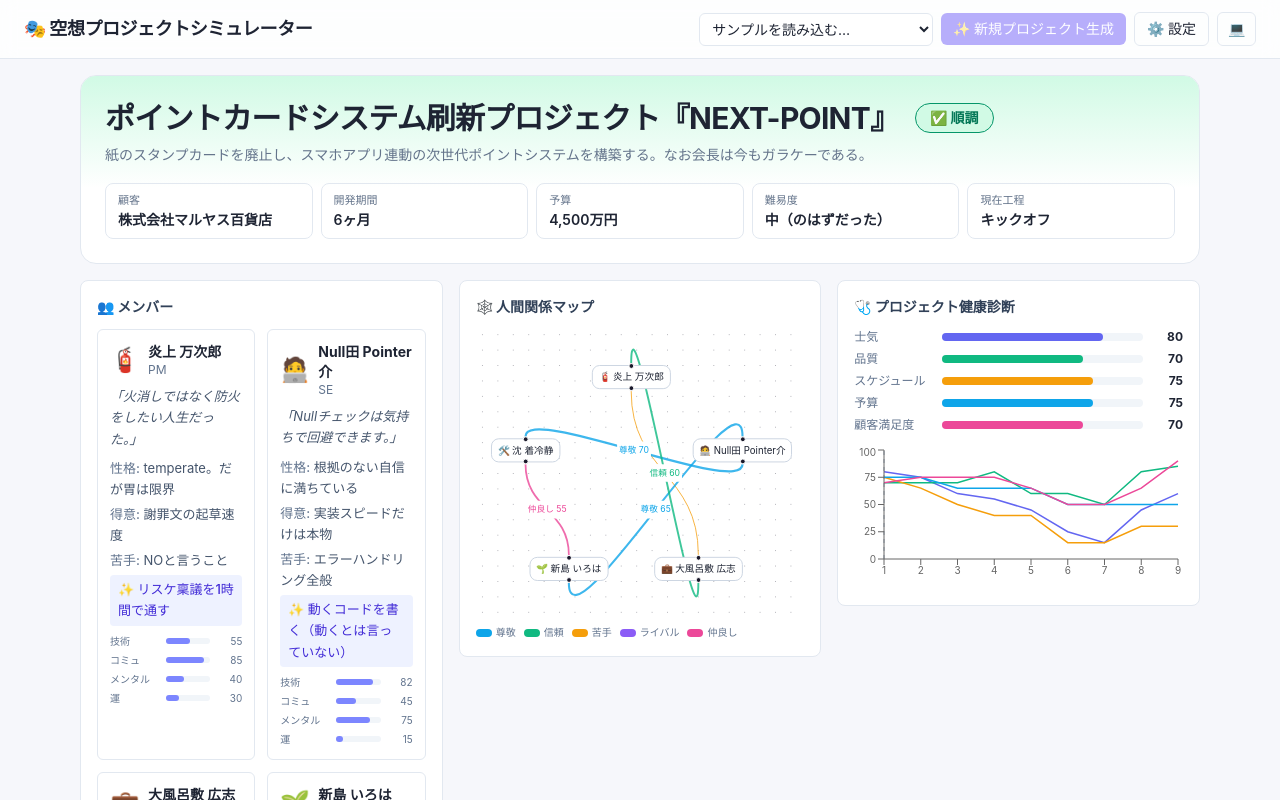
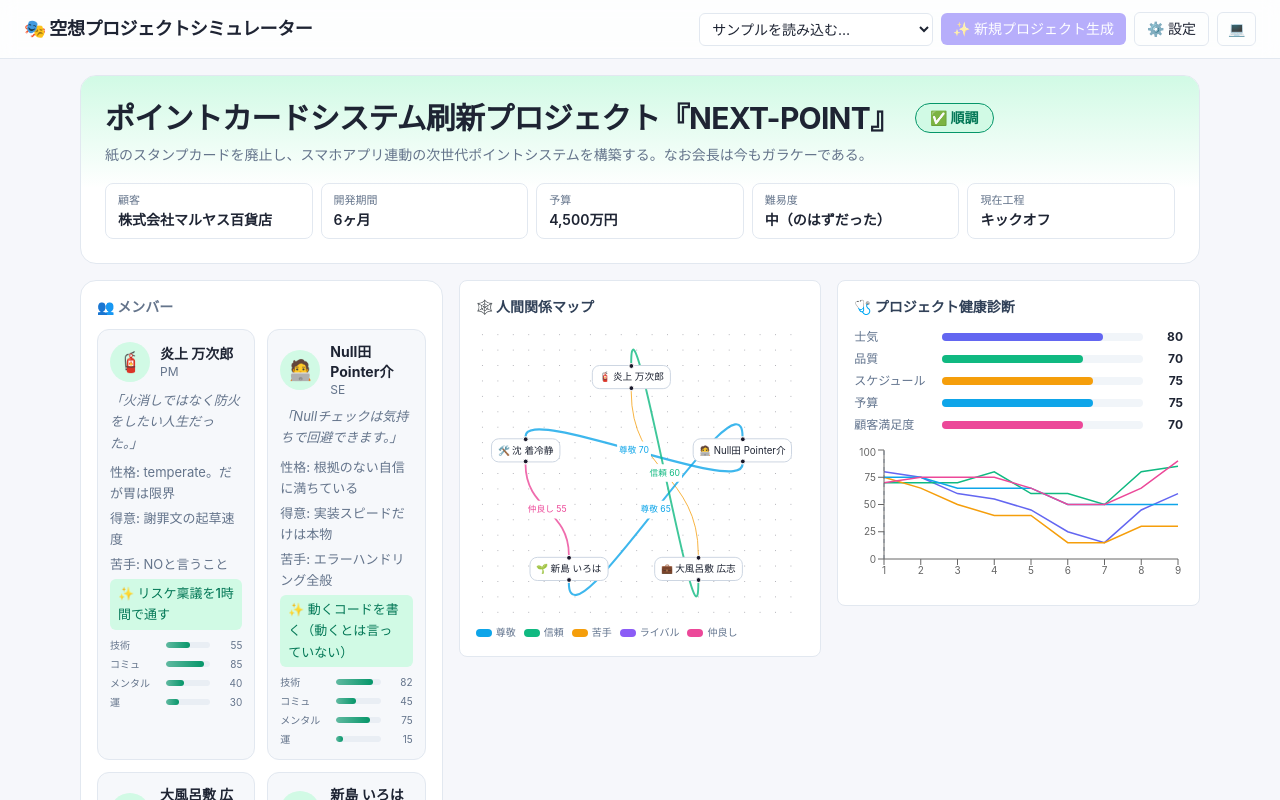
Before and after one commit to shio3ch/fanciful-project-simulator, a React (Vite) app: page / in a window 1280 px wide. Shown: the top 800 px of the page. Built offline with nearby package versions, Linux system fonts and the light colour scheme.

Commit message:
feat: メンバーカードをゲーム風の意匠に刷新

```diff
--- a/src/components/MemberList.tsx
+++ b/src/components/MemberList.tsx
@@ -9,45 +9,49 @@ const STAT_LABELS = [
 
 function MemberCard({ member }: { member: Member }) {
   return (
-    <div className="rounded-md border border-slate-200 bg-white p-3">
-      <div className="flex items-center gap-2">
-        <span className="text-2xl">{member.emoji}</span>
+    <div className="rounded-xl border border-line bg-card-raised/50 p-3">
+      <div className="flex items-center gap-2.5">
+        <span className="flex h-10 w-10 shrink-0 items-center justify-center rounded-full bg-accent-soft text-xl">
+          {member.emoji}
+        </span>
         <div>
           <div className="text-sm font-bold">{member.name}</div>
-          <div className="text-xs text-slate-500">{member.role}</div>
+          <div className="text-xs text-ink-muted">{member.role}</div>
         </div>
       </div>
-      <p className="mt-2 text-[13px] leading-relaxed italic text-slate-600">
+      <p className="mt-2 text-[13px] leading-relaxed italic text-ink-muted">
         「{member.catchphrase}」
       </p>
-      <dl className="mt-2 space-y-1 text-[13px] leading-relaxed text-slate-600">
+      <dl className="mt-2 space-y-1 text-[13px] leading-relaxed text-ink-muted">
         <div>
-          <dt className="inline font-medium text-slate-500">性格: </dt>
+          <dt className="inline font-medium">性格: </dt>
           <dd className="inline">{member.personality}</dd>
         </div>
         <div>
-          <dt className="inline font-medium text-slate-500">得意: </dt>
+          <dt className="inline font-medium">得意: </dt>
           <dd className="inline">{member.strengths}</dd>
         </div>
         <div>
-          <dt className="inline font-medium text-slate-500">苦手: </dt>
+          <dt className="inline font-medium">苦手: </dt>
           <dd className="inline">{member.weaknesses}</dd>
         </div>
-        <div className="rounded bg-indigo-50 px-2 py-1 font-medium text-indigo-700">
+        <div className="rounded-md bg-accent-soft px-2 py-1 font-medium text-accent-ink">
           ✨ {member.specialSkill}
         </div>
       </dl>
       <div className="mt-2 space-y-1">
         {STAT_LABELS.map(([key, label]) => (
           <div key={key} className="flex items-center gap-2 text-[10px]">
-            <span className="w-12 text-slate-500">{label}</span>
-            <div className="h-1.5 flex-1 rounded bg-slate-100">
+            <span className="w-12 text-ink-muted">{label}</span>
+            <div className="h-1.5 flex-1 overflow-hidden rounded-full bg-line/60">
               <div
-                className="h-1.5 rounded bg-indigo-400"
+                className="h-full rounded-full bg-gradient-to-r from-accent/60 to-accent"
                 style={{ width: `${member.stats[key]}%` }}
               />
             </div>
-            <span className="w-6 text-right text-slate-500">{member.stats[key]}</span>
+            <span className="w-6 text-right text-ink-muted">
+              {member.stats[key]}
+            </span>
           </div>
         ))}
       </div>
@@ -57,8 +61,8 @@ function MemberCard({ member }: { member: Member }) {
 
 export default function MemberList({ members }: { members: Member[] }) {
   return (
-    <section className="rounded-lg border border-slate-200 bg-white p-4">
-      <h2 className="mb-3 text-sm font-bold text-slate-700">👥 メンバー</h2>
+    <section className="rounded-2xl border border-line bg-card p-4">
+      <h2 className="mb-3 text-sm font-bold text-ink-muted">👥 メンバー</h2>
       <div className="grid gap-3 sm:grid-cols-2">
         {members.map((m) => (
           <MemberCard key={m.id} member={m} />
```
